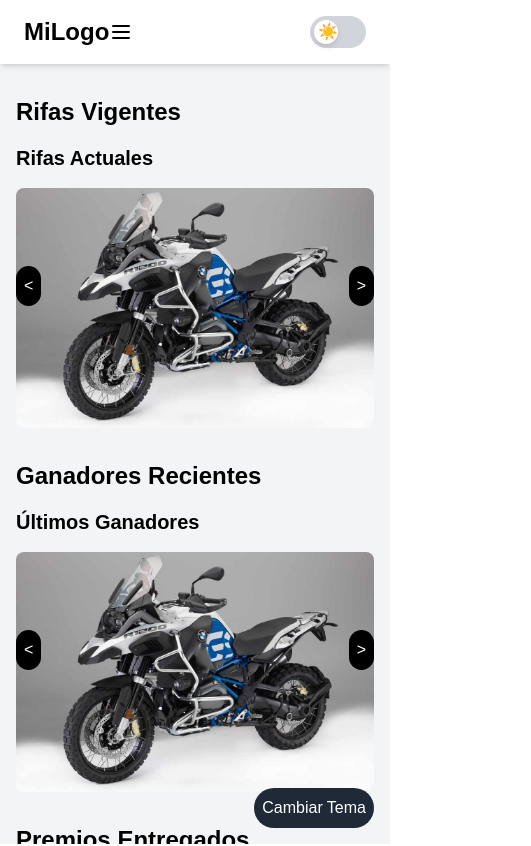
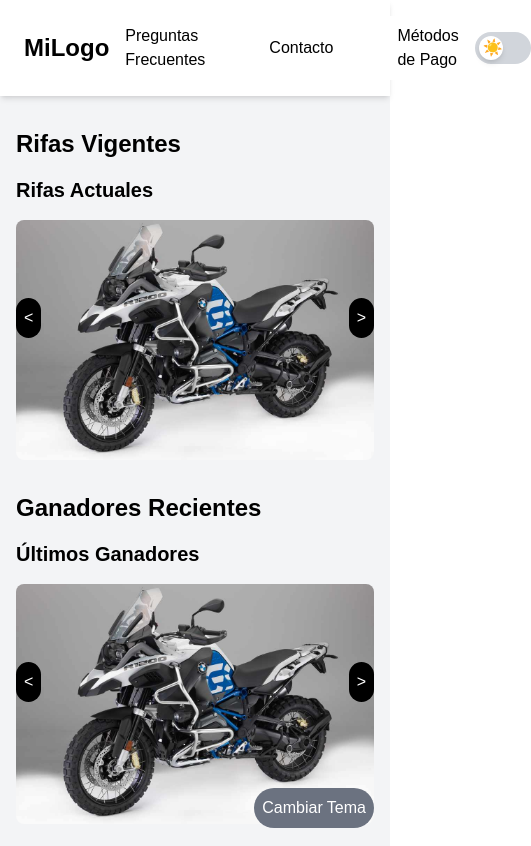
Before and after one commit to sorteosfraire/sorteos-clients, a Next.js app: page / in a window 390 px wide. Shown: the top 846 px of the page, 531 px wide, since content can reach past the window. Built offline with nearby package versions, Linux system fonts and the light colour scheme.

Commit message:
Tarjetas de bancos + modificacion de colores + centrado de links

```diff
--- a/pages/contacto.tsx
+++ b/pages/contacto.tsx
@@ -5,11 +5,11 @@ import { useTheme } from "@/context/ThemeContext";  // Obtener el contexto de te
 import Navbar from "../src/components/Navbar";  // Corrección en la ruta
 
 const Page = () => {
-  const { theme } = useTheme();  // Obtiene el tema actual del contexto
+  const { theme } = useTheme(); // Obtiene el tema actual del contexto
 
   return (
     // Aplicar el tema al cuerpo de la página con soporte para cookies
-    <div className={theme === "dark" ? "bg-black text-white" : "bg-white text-black"}>
+    <div className={`${theme === "dark" ? "bg-black text-white" : "bg-white text-black"} min-h-screen`}>
       {/* Navbar adaptado al tema */}
       <Navbar />
 
--- a/pages/faq.tsx
+++ b/pages/faq.tsx
@@ -8,7 +8,7 @@ const FAQPage = () => {
 
   return (
     // Aplicar el tema al cuerpo de la página
-    <div className={theme === "dark" ? "bg-black text-white" : "bg-white text-black"}>
+    <div className={`${theme === "dark" ? "bg-black text-white" : "bg-white text-black"} min-h-screen`}>
       {/* Navbar adaptado al tema */}
       <Navbar />
 
--- a/pages/verificador.tsx
+++ b/pages/verificador.tsx
@@ -8,7 +8,7 @@ const Page = () => {
 
   return (
     // Aplicar el tema al cuerpo de la página
-    <div className={theme === "dark" ? "bg-black text-white" : "bg-white text-black"}>
+    <div className={`${theme === "dark" ? "bg-black text-white" : "bg-white text-black"} min-h-screen`}>
       {/* Navbar adaptado al tema */}
       <Navbar />
 
--- a/src/app/page.tsx
+++ b/src/app/page.tsx
@@ -49,7 +49,7 @@ export default function Page() {
       {/* Botón de cambio de tema (opcional si quieres incluirlo aquí también) */}
       <button
         onClick={toggleTheme}
-        className="fixed bottom-4 right-4 p-2 bg-gray-800 text-white rounded-full"
+        className="fixed bottom-4 right-4 p-2 bg-gray-500 text-white rounded-full"
       >
         Cambiar Tema
       </button>
--- /dev/null
+++ b/src/components/Card.tsx
@@ -0,0 +1,41 @@
+"use client";
+
+import { useTheme } from "@/context/ThemeContext"; // Importa el hook del contexto
+import { useState } from "react";
+
+interface CardProps {
+  title: string; // Título de la tarjeta
+  textToCopy: string; // Texto que será copiado
+}
+
+const Card: React.FC<CardProps> = ({ title, textToCopy }) => {
+  const { theme } = useTheme(); // Obtener el tema actual
+  const [copied, setCopied] = useState(false); // Estado para mostrar mensaje de copiado
+
+  const handleCopy = () => {
+    navigator.clipboard.writeText(textToCopy); // Copiar el texto al portapapeles
+    setCopied(true);
+    setTimeout(() => setCopied(false), 2000); // Mostrar el mensaje por 2 segundos
+  };
+
+  return (
+    <div
+      className={`p-8 rounded-lg shadow-lg max-w-md mx-auto transition-theme border cursor-pointer ${
+        theme === "dark"
+          ? "bg-dark-cardBg text-dark-cardText border-dark-cardBg"
+          : "bg-light-cardBg text-light-cardText border-light-cardBg"
+      }`}
+      onClick={handleCopy} // Copiar texto al hacer clic
+    >
+      <h2 className="text-2xl font-bold mb-4">{title}</h2>
+      <p className="text-lg">{textToCopy}</p>
+      {copied && (
+        <p className="mt-4 text-green-500 font-semibold">
+          ¡Texto copiado al portapapeles!
+        </p>
+      )}
+    </div>
+  );
+};
+
+export default Card;
--- a/src/components/Navbar.tsx
+++ b/src/components/Navbar.tsx
@@ -1,6 +1,6 @@
-"use client";  // Asegura que este archivo solo se ejecute en el cliente
+"use client"; // Asegura que este archivo solo se ejecute en el cliente
 
-import Link from "next/link"; // Importar Link para la navegación de Next.js
+import Link from "next/link"; // Importar el componente Link de Next.js para navegación
 import { useTheme } from "@/context/ThemeContext"; // Importar el hook de contexto
 
 const Navbar = () => {
@@ -9,79 +9,63 @@ const Navbar = () => {
   return (
     <nav
       className={`${
-        theme === "dark" ? "bg-gray-900 text-white" : "bg-white text-black"
-      } shadow-md py-4 transition-colors cursor-pointer`} // Aplicar clases dinámicamente según el tema y evitar el cursor tipo texto
+        theme === "dark"
+          ? "bg-gray-800 text-white border-b border-white/10"
+          : "bg-white text-black"
+      } shadow-md py-4 transition-colors`} // Aplicar clases dinámicamente según el tema
     >
-      <div className="container mx-auto flex justify-between items-center px-6">
-        {/* Logo que redirige a la página principal */}
-        <Link href="/" className="text-2xl font-bold cursor-pointer">
+      <div className="container mx-auto flex items-center justify-between px-6">
+        {/* Logo con enlace a la página principal */}
+        <Link href="/" className="text-2xl font-bold">
           MiLogo
         </Link>
 
-        {/* Menú móvil */}
-        <button className="block md:hidden focus:outline-none cursor-pointer">
-          <svg
-            className="w-6 h-6"
-            xmlns="http://www.w3.org/2000/svg"
-            fill="none"
-            viewBox="0 0 24 24"
-            stroke="currentColor"
-          >
-            <path
-              strokeLinecap="round"
-              strokeLinejoin="round"
-              strokeWidth="2"
-              d="M4 6h16M4 12h16M4 18h16"
-            />
-          </svg>
-        </button>
-
-        {/* Links */}
+        {/* Links centrados */}
         <ul
-          className={`${
-            theme === "dark" ? "bg-gray-900" : "bg-white"
-          } md:flex space-x-6 absolute md:static top-full left-0 w-full md:bg-transparent md:w-auto md:flex-row cursor-pointer`}
+          className={`flex-grow flex justify-center items-center space-x-8 ${
+            theme === "dark" ? "bg-gray-800" : "bg-white"
+          }`}
         >
           <li>
-            <a
+            <Link
               href="/faq"
               className={`block px-4 py-2 rounded-md transition ${
                 theme === "dark" ? "hover:bg-gray-700" : "hover:bg-gray-200"
-              } cursor-pointer`}
+              }`}
             >
               Preguntas Frecuentes
-            </a>
+            </Link>
           </li>
           <li>
-            <a
+            <Link
               href="/contacto"
               className={`block px-4 py-2 rounded-md transition ${
                 theme === "dark" ? "hover:bg-gray-700" : "hover:bg-gray-200"
-              } cursor-pointer`}
+              }`}
             >
               Contacto
-            </a>
+            </Link>
           </li>
           <li>
-            <a
+            <Link
               href="/metodos-de-pago"
               className={`block px-4 py-2 rounded-md transition ${
                 theme === "dark" ? "hover:bg-gray-700" : "hover:bg-gray-200"
-              } cursor-pointer`}
+              }`}
             >
               Métodos de Pago
-            </a>
+            </Link>
           </li>
         </ul>
 
         {/* Botón de cambio de tema */}
-        <div className="ml-auto flex items-center cursor-pointer">
+        <div className="ml-auto flex items-center">
           <div
-            className={`relative w-14 h-8 flex items-center rounded-full p-1 ${
-              theme === "dark" ? "bg-gray-600" : "bg-gray-300"
+            className={`relative w-14 h-8 flex items-center rounded-full p-1 cursor-pointer select-none ${
+              theme === "dark" ? "bg-gray-700" : "bg-gray-300"
             }`}
             onClick={toggleTheme}
-            onMouseDown={(e) => e.preventDefault()} // Elimina el punto de inserción
+            onMouseDown={(e) => e.preventDefault()} // Evita el punto de inserción al interactuar
           >
             {/* Deslizante */}
             <div
@@ -91,12 +75,16 @@ const Navbar = () => {
             ></div>
             {/* Íconos */}
             <span
-              className={`absolute left-2 ${theme === "dark" ? "hidden" : "block"} text-yellow-500`}
+              className={`absolute left-2 ${
+                theme === "dark" ? "hidden" : "block"
+              } text-yellow-500`}
             >
               ☀️
             </span>
             <span
-              className={`absolute right-2 ${theme === "dark" ? "block" : "hidden"} text-gray-300`}
+              className={`absolute right-2 ${
+                theme === "dark" ? "block" : "hidden"
+              } text-gray-300`}
             >
               🌙
             </span>
--- a/src/styles/globals.css
+++ b/src/styles/globals.css
@@ -4,6 +4,10 @@
 @tailwind base;
 @tailwind components;
 @tailwind utilities;
+html, body {
+  @apply min-h-screen;
+  background-color: var(--tw-bg-opacity);
+}
 
 /* Estilos globales personalizados */
 body {
--- a/tailwind.config.js
+++ b/tailwind.config.js
@@ -1,4 +1,3 @@
-// tailwind.config.js
 /** @type {import('tailwindcss').Config} */
 module.exports = {
   darkMode: 'class', // Activa el soporte para el modo oscuro basado en clases
@@ -10,19 +9,22 @@ module.exports = {
   theme: {
     extend: {
       colors: {
-        // Personalización de colores para temas claros y oscuros
         light: {
-          background: "#ffffff",
-          text: "#000000",
+          background: "#ffffff", // Fondo general claro
+          text: "#000000",       // Texto general claro
+          cardBg: "#f9f9f9",     // Fondo específico de tarjeta
+          cardText: "#1a1a1a",   // Texto específico de tarjeta
         },
         dark: {
-          background: "#1a1a1a",
-          text: "#f5f5f5",
+          background: "#1a1a1a", // Fondo general oscuro
+          text: "#f5f5f5",       // Texto general oscuro
+          cardBg: "#2d2d2d",     // Fondo específico de tarjeta
+          cardText: "#e0e0e0",   // Texto específico de tarjeta
         },
       },
       transitionProperty: {
         // Añade transiciones para cambios de tema
-        'theme': 'background-color, color, border-color',
+        theme: 'background-color, color, border-color',
       },
     },
   },
```
Also changed, not shown: pages/metodos-de-pago.tsx (+27 -8 lines).
